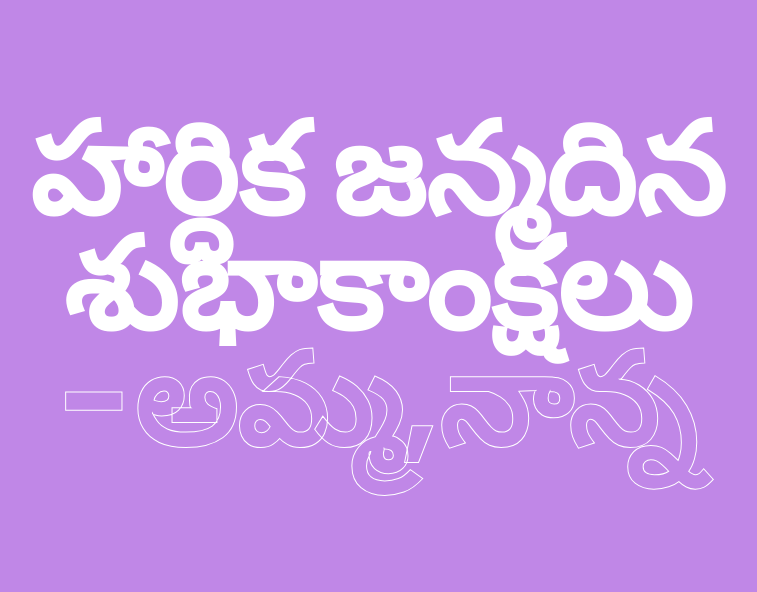
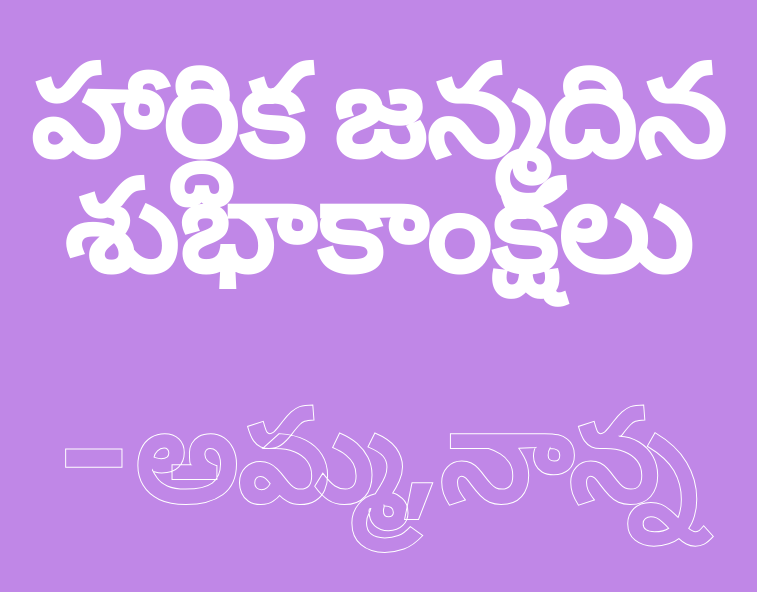
Before and after one commit to nadellasaideep1/happy-birthday-mama, a plain HTML site: page index.html in a window 1280 px wide. Shown: the part 1324-1916 px from the top of the page, without its empty margins (263-1020 px from the left). Drawn offline with nearby package versions, Linux system fonts and the light colour scheme.

Commit message:
Update index.html

```diff
--- a/index.html
+++ b/index.html
@@ -40,7 +40,7 @@
 	</section>
 	<section class="content" id="sec3">
 		<h2>
-			<c>హార్దిక జన్మదిన శుభాకాంక్షలు </c><br>-అమ్మ,నాన్న
+			<c>హార్దిక జన్మదిన శుభాకాంక్షలు </c><br><br>-అమ్మ,నాన్న
 	</section>
 	<section class="content" id="sec4">
 		<h2>
```
